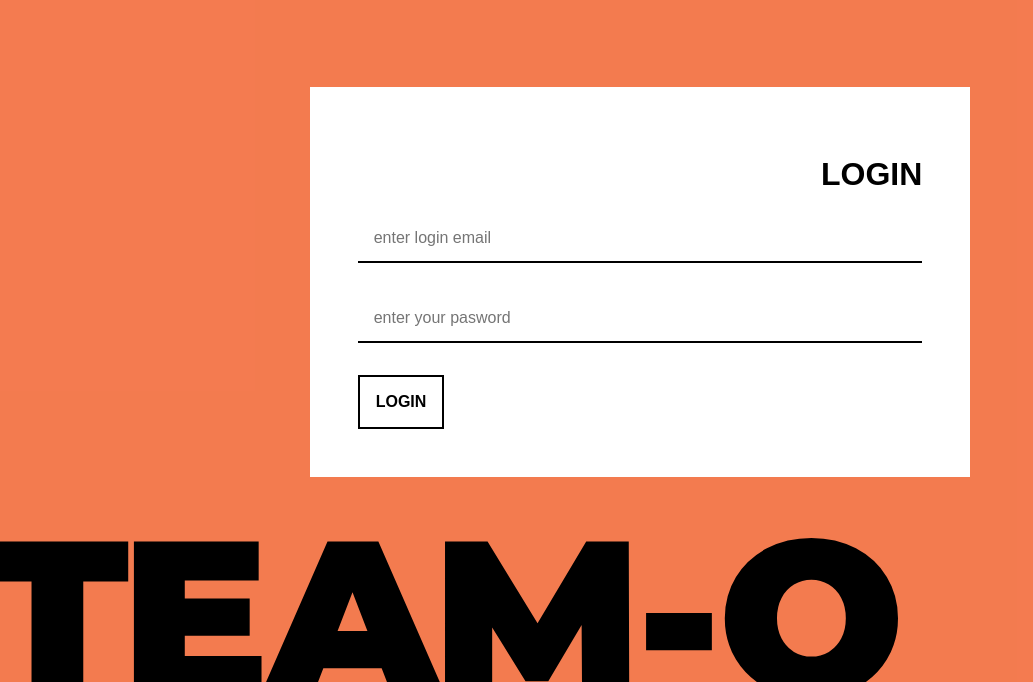
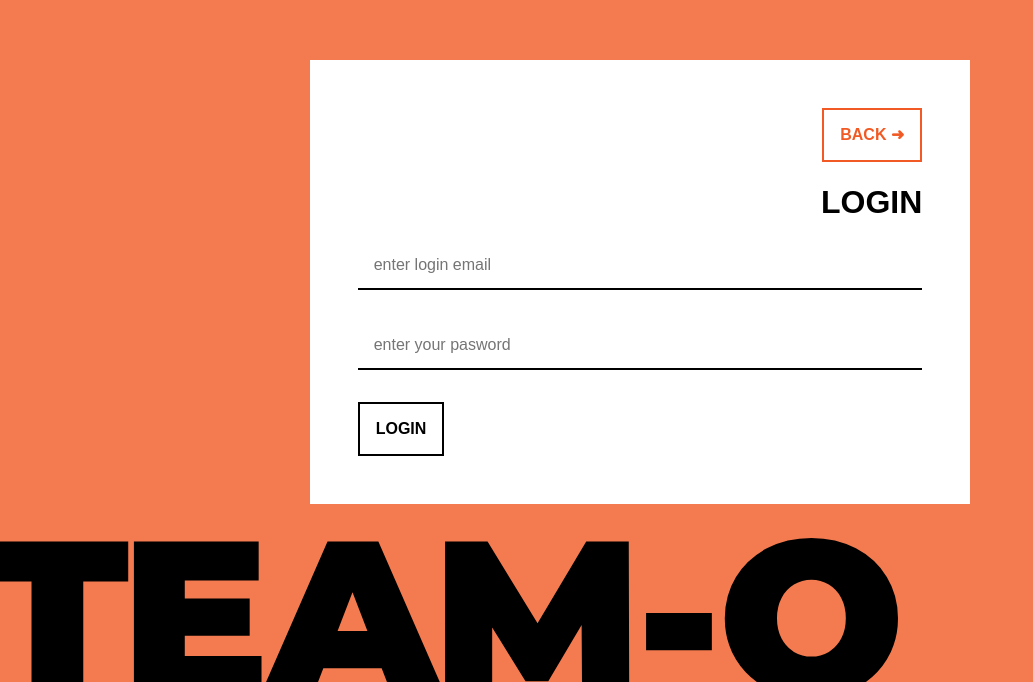
Before and after one commit to RamunasMalisauskas/Team-O, a React (Create React App) app in the folder React_front/: page /login in a window 1280 px wide. Shown: the part 118-800 px from the top of the page, without its empty margins (0-1033 px from the left). Built offline with nearby package versions, Linux system fonts and the light colour scheme.

Commit message:
button style update/back button added

```diff
--- a/React_front/src/components/Button/Button.styled.js
+++ b/React_front/src/components/Button/Button.styled.js
@@ -15,6 +15,6 @@ export const Button = styled.button`
   &:hover {
     color: ${(props) => props.theme.secondary.color};
     background: ${(props) =>
-      props.color === "primary" ? props.theme.secondary.color : "#000"};
+      props.color === "primary" ? props.theme.primary.color : "#000"};
   }
 `;
--- a/React_front/src/pages/Login/Login.Styled.js
+++ b/React_front/src/pages/Login/Login.Styled.js
@@ -16,6 +16,10 @@ export const Block = styled.div`
   background: ${(props) => props.theme.primary.background};
 `;
 
+export const ButtonBlock = styled.div`
+  text-align: right;
+`;
+
 export const ErrorBlock = styled.div`
   position: absolute;
   top: ${(props) => props.theme.large.gutterSize};
--- a/React_front/src/pages/Login/Login.jsx
+++ b/React_front/src/pages/Login/Login.jsx
@@ -1,7 +1,7 @@
 import React, { useContext, useState } from "react";
 import { useHistory, Link } from "react-router-dom";
 import { AuthContext } from "../../contexts/AuthContext";
-import { FormTemplate, Section, Notification } from "../../components/";
+import { FormTemplate, Section, Notification, Button } from "../../components/";
 import loginFormData from "../../utils/LoginFormData";
 import logoImg from "../../assets/logo.svg";
 import * as S from "./Login.Styled";
@@ -55,6 +55,11 @@ function LoginPage() {
         )}
 
         <S.Block>
+          <S.ButtonBlock>
+            <Link to="/">
+              <Button color="primary">BACK ➜</Button>
+            </Link>
+          </S.ButtonBlock>
           <S.Title>LOGIN</S.Title>
           <FormTemplate
             // Form component uses callback function to execute submit function
```
Also changed, not shown: 1 other file (tests, documents, lock files or other folders).
